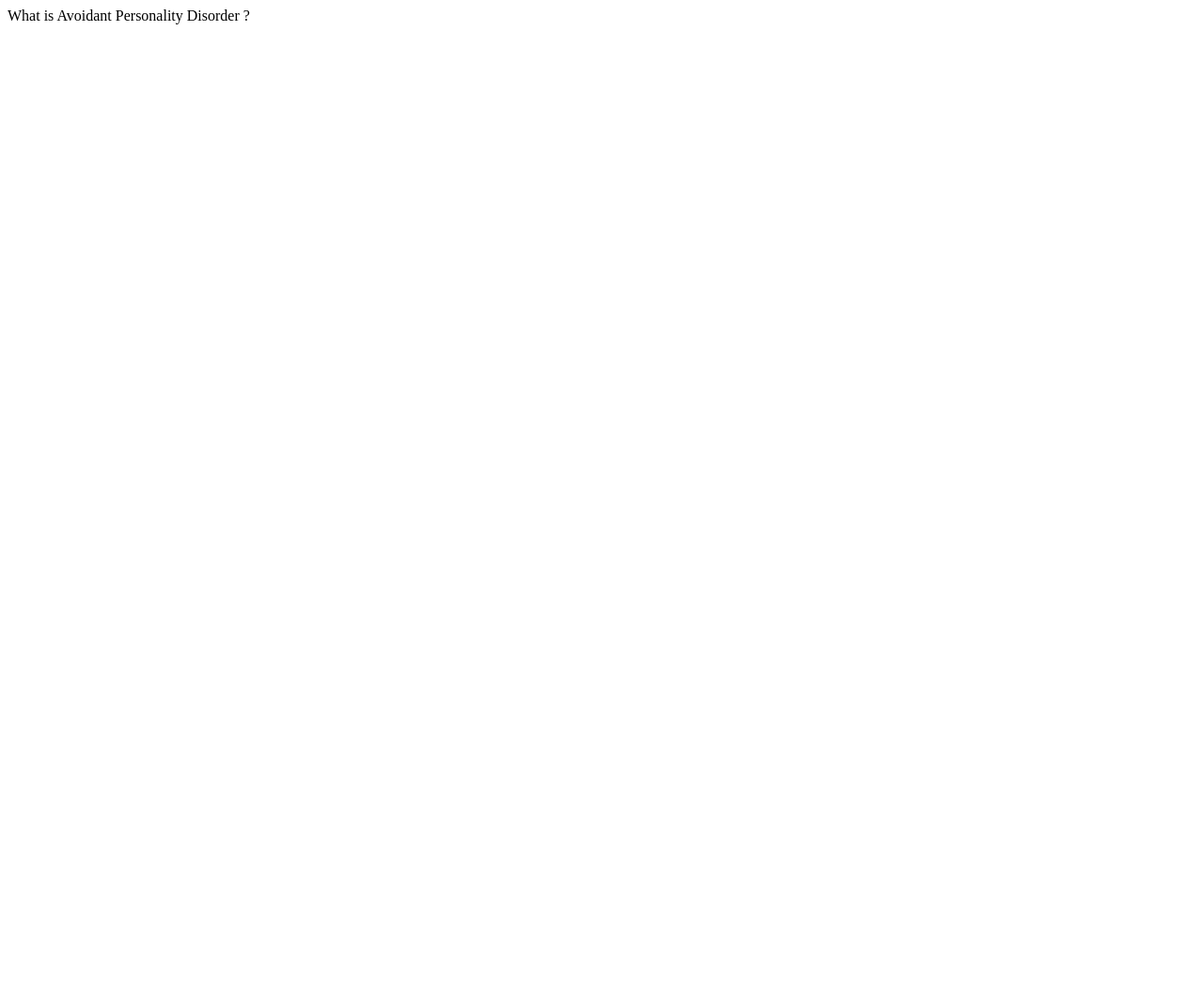
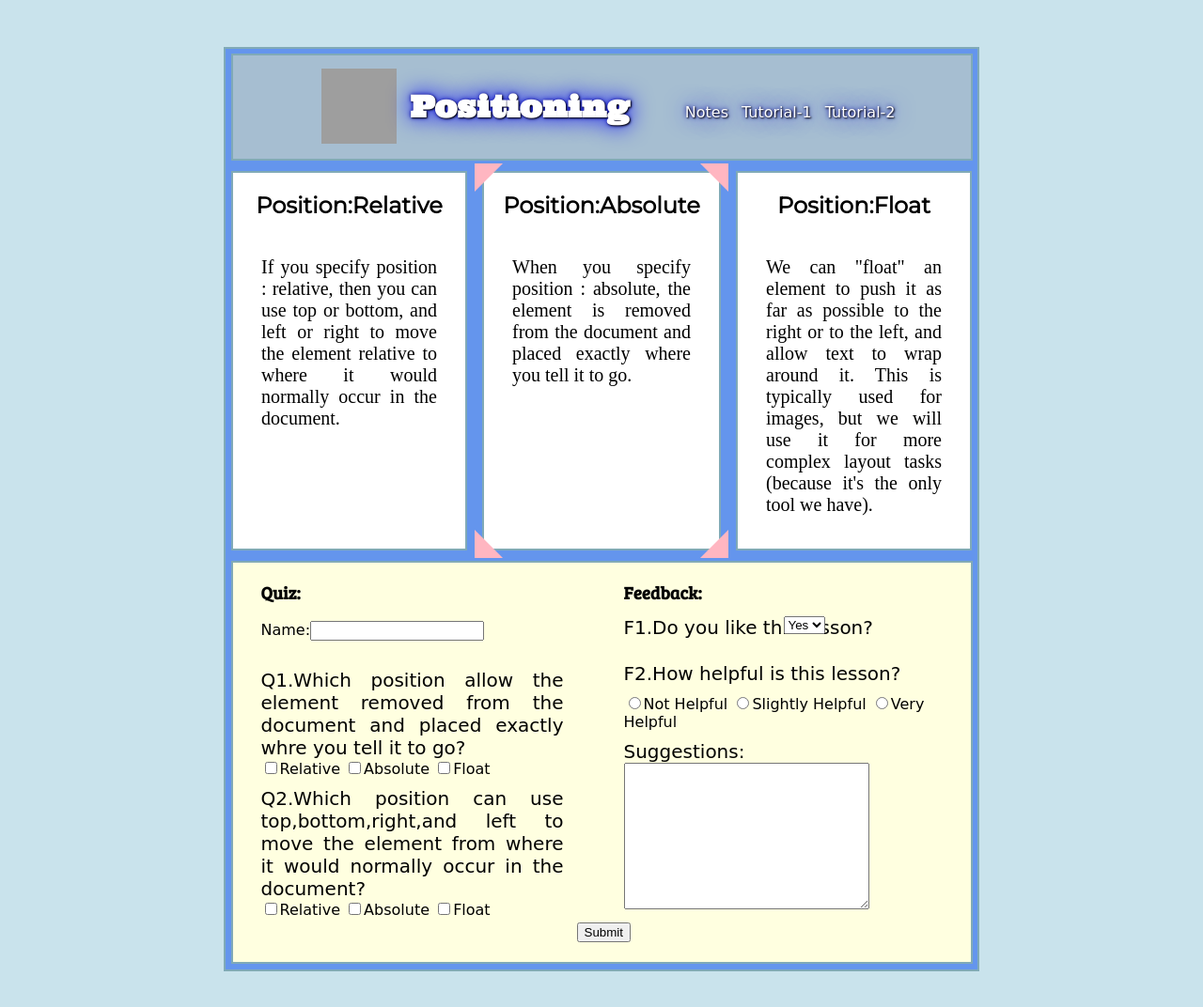
Before and after one commit to johnniekeong/johnniekeong.github.io, a plain HTML site: page index.html in a window 1280 px wide. Shown: the whole page at 94% size. Before the commit the page ends 800 px from the top, so only its background shows below. Drawn offline with Linux system fonts and the light colour scheme; grey boxes are pictures that could not be loaded; a web font is replaced by a local one.

Commit message:
Add files via upload

```diff
--- a/index.html
+++ b/index.html
@@ -1 +1,92 @@
-What is Avoidant Personality Disorder ?
+<!DOCTYPE html>
+<html>
+<head>
+    <link href="https://fonts.googleapis.com/css?family=Contrail+One|Droid+Serif|Port+Lligat+Slab|Ultra" rel="stylesheet">
+    <link href="https://fonts.googleapis.com/css?family=Montserrat" rel="stylesheet">
+    <link href="https://fonts.googleapis.com/css?family=Gentium+Basic" rel="stylesheet">
+    <link href="https://fonts.googleapis.com/css?family=Bree+Serif" rel="stylesheet">
+    <link href="https://fonts.googleapis.com/css?family=Farsan" rel="stylesheet">
+    <link rel="stylesheet" type="text/css" href="style.css">
+
+    <title>CSS Positioning</title>
+
+</head>
+<body>
+
+  <div id="wrapper">
+
+    <div id="header">
+     <img id="logo" src="https://www.sololearn.com/Icons/Courses/1023.png" alt="logo"/>
+     <h1 id="pos">Positioning</h1>
+     <ul id="list">
+        <li><a href="http://www.barelyfitz.com/screencast/html-training/css/positioning/" target="_blank">Notes</a></li>
+        <li><a href="https://www.youtube.com/watch?v=aFtByxWjfLY" target="_blank">Tutorial-1</a></li>
+        <li><a href="https://www.youtube.com/watch?v=AyrQR7SxAq8" target="_blank">Tutorial-2</a></li>
+     </ul>
+    </div><!--end of header-->
+
+    <div id="left">
+     <h2>Position:Relative</h2>
+     <p>If you specify position : relative, then you can use top or bottom, and left or right to move the element relative to where it would normally occur in the document.</p>
+    </div><!--end of left-->
+
+    <div id="center">
+     <h2>Position:Absolute</h2>
+     <p>When you specify position : absolute, the element is removed from the document and placed exactly where you tell it to go.</p>
+     <div class="top" id="t1"></div>
+     <div class="top" id="t2"></div>
+     <div class="bottom" id="b3"></div>
+     <div class="bottom" id="b4"></div>
+    </div><!--end of center-->
+
+    <div id="right">
+     <h2>Position:Float</h2>
+     <p>We can "float" an element to push it as far as possible to the right or to the left, and allow text to wrap around it. This is typically used for images, but we will use it for more complex layout tasks (because it's the only tool we have).</p>
+    </div><!--end of right-->
+
+    <div id="footer">
+     <div id="quiz">
+      <h3>Quiz:</h3>
+      <form>
+      Name:<input type="text" name="firstname">
+      </form>
+      <p>Q1.Which position allow the element removed from the document and placed exactly whre you tell it to go?</p>
+      <form id="q1">
+      <input type="checkbox" name="position1" value="Relative">Relative
+      <input type="checkbox" name="position2" value="Absolute">Absolute
+      <input type="checkbox" name="position3" value="Float">Float
+      </form>
+      <p id="q2">Q2.Which position can use top,bottom,right,and left to move the element from where it would normally occur in the document?</p>
+      <form id="q3">
+      <input type="checkbox" name="position1" value="Relative">Relative
+      <input type="checkbox" name="position2" value="Absolute">Absolute
+      <input type="checkbox" name="position3" value="Float">Float
+      </form>
+     </div><!--end of quiz-->
+
+     <div id="feedback">
+      <h3>Feedback:</h3>
+      <p id="f1">F1.Do you like this lesson?</p>
+      <form id="feedback1">
+      <select name="rating">
+      <option value="yes">Yes</option>
+      <option value="no">No</option>
+      </select>
+      </form>
+      <p id="f2">F2.How helpful is this lesson?</p>
+      <form id="feedback2">
+      <input type="radio" name="evaluation" value="not">Not Helpful
+      <input type="radio" name="evaluation" value="slightly">Slightly Helpful
+      <input type="radio" name="evaluation" value="very">Very Helpful
+      </form>
+      <p id="suggestions">Suggestions:</p>
+      <form id="sug">
+      <textarea name="message" rows="10" cols="30"></textarea>
+      </form>
+      <button type="button" onclick="alert('Thank You')">Submit</button>
+    </div><!--end of feedback-->
+    </div><!--end of footer-->
+
+  </div><!--end of wrapper-->
+</body>
+</html>
--- /dev/null
+++ b/style.css
@@ -0,0 +1,206 @@
+body{
+        background-color: #c9e3ec;
+     }
+
+#wrapper{
+        width: 800px;
+        height: 980px;
+        margin: 50px auto;
+        border: 2px solid #80aab7;
+        background-color: #6495ED;
+}
+
+#header{
+       width: 785px;
+       height: 110px;
+       border:2px solid #80aab7;
+       margin:5px auto;
+       background-color: #A6BED1;
+       text-align: center;
+        }
+
+#logo{
+        height: 80px;
+        width:80px;
+        padding-top: 14px;
+}
+
+#pos{
+        color:white;
+        text-shadow: 1px 1px 2px black, 0 0 25px blue, 0 0 5px darkblue;
+        position: relative;
+        bottom: 28px;
+        left:10px;
+        font-family: 'Ultra', serif;
+}
+
+#logo,#pos,#list,li{
+        display: inline-block;
+}
+
+#list{
+        position: relative;
+        bottom:28px;
+        left:20px;
+}
+
+li{
+        font-family: 'Contrail One', cursive;
+}
+
+a{
+        color:white;
+        text-shadow: 1px 1px 2px black, 0 0 25px blue, 0 0 5px darkblue;
+        padding: 5px;
+        text-decoration: none;
+}
+
+#left,#center,#right{
+        background-color: #FFF;
+        border: 2px solid #80aab7;
+        margin:6px;
+        vertical-align: top;
+        display: inline-block;
+        font-family: 'Gentium Basic', serif;
+}
+
+h2{font-family: 'Montserrat', sans-serif;
+   text-align: center;
+}
+
+p{
+        font-size:20px;
+        margin:10px;
+        padding: 20px;
+        text-align: justify;
+}
+
+#left,#right{
+        width: 247px;
+        height: 400px;
+        }
+
+#center{
+        width: 250px;
+        height: 400px;
+        position:relative;
+        }
+
+#footer{
+        width: 785px;
+        height: 425px;
+        background-color: #FFFFE0;
+        border: 2px solid #80aab7;
+        margin: 5px auto;
+        }
+
+.top{
+    width: 0px;
+    height: 0px;
+    border-style: solid;
+    top: -10px;
+    right: -5px
+    }
+
+#t1 {
+    position: absolute;
+    border-width: 0px 30px 30px 0px;
+    border-color: transparent #FFB6C1 transparent transparent;
+    right: -10px;
+}
+
+#t2 {
+    position: absolute;
+    border-width: 30px 30px 0px 0px;
+    border-color: #FFB6C1 transparent transparent transparent;
+    left: -10px;
+}
+
+.bottom{
+    width: 0px;
+    height: 0px;
+    right: -10px;
+    bottom: -10px;
+    border-style: solid;
+}
+
+#b3 {
+    position: absolute;
+    border-width: 0px 0px 30px 30px;
+    border-color: transparent transparent #FFB6C1 transparent;
+}
+
+#b4 {
+    position: absolute;
+    border-width: 30px 0px 0px 30px;
+    border-color: transparent transparent transparent #FFB6C1;
+    border-style: solid;
+    left: -10px;
+}
+
+#quiz,#feedback{
+    width: 382px;
+    height: 390px;
+    display: inline-block;
+    vertical-align: top;
+}
+
+h3{
+    font-family: 'Bree Serif', serif;
+    padding-left: 30px;
+}
+
+form{
+    font-family: 'Farsan', cursive;
+    padding-left: 30px;
+}
+
+#quiz p{
+    font-family: 'Farsan', cursive;
+}
+
+#feedback p{
+    font-family: 'Farsan', cursive;
+}
+
+#q1{position:relative;
+bottom:30px;}
+
+#q2{position:relative;
+bottom:50px;}
+
+#q3{position:relative;
+bottom:80px;}
+
+#f1{position:relative;
+bottom:25px;}
+
+#feedback1{position:relative;
+bottom:80px;
+left: 170px;
+}
+
+#f2{position:relative;
+bottom:80px;}
+
+#feedback2{
+    position: relative;
+    bottom:100px;
+}
+
+#suggestions{
+    position: relative;
+    bottom:120px;
+}
+
+#sug{
+    position: relative;
+    bottom:150px;
+}
+
+button{
+    position: relative;
+    bottom:140px;
+    left: -20px;
+
+}
```
